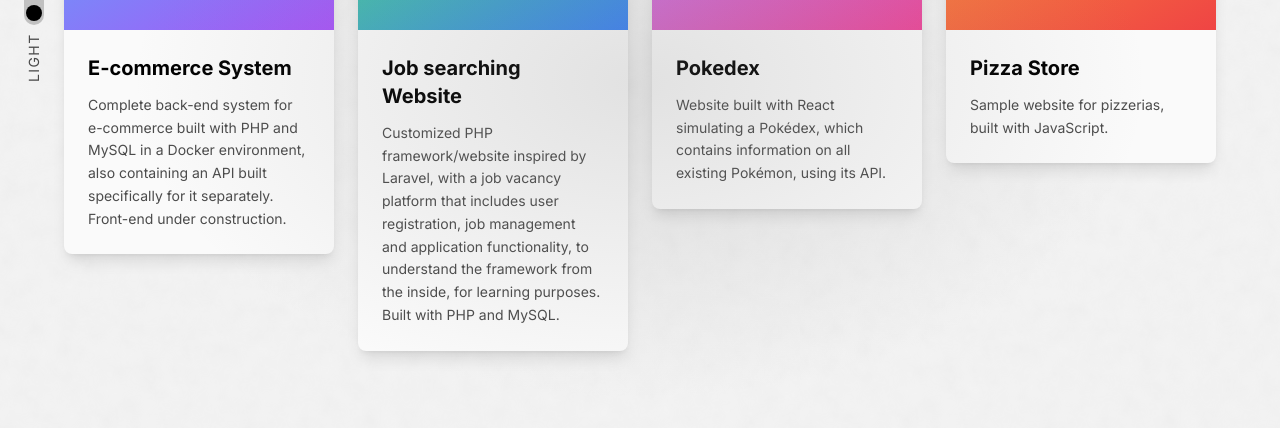
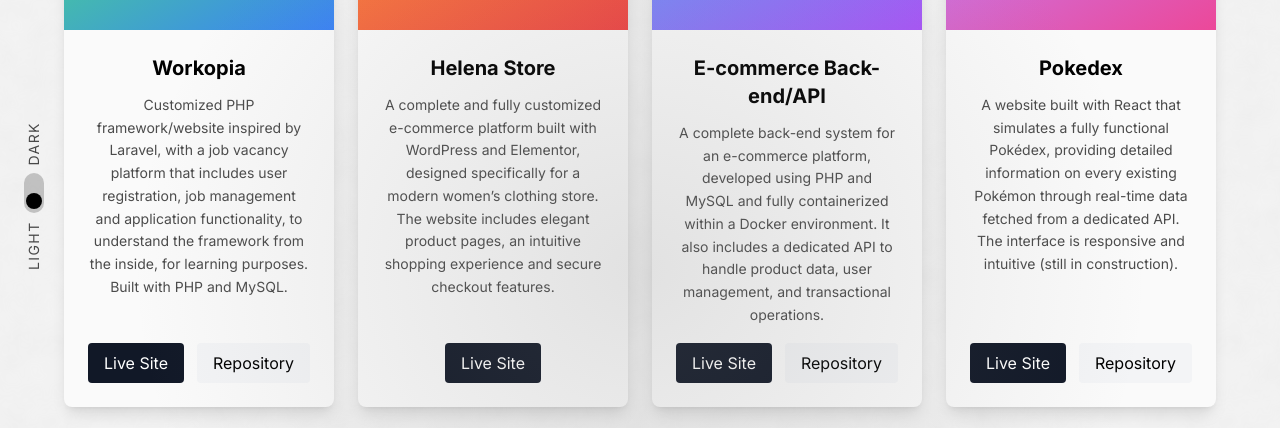
Before and after one commit to erickv2/portfolio, a plain HTML site: page projects.html in a window 1280 px wide. Shown: the part 318-746 px from the top of the page. Drawn offline with nearby package versions, Linux system fonts and the light colour scheme.

Commit message:
updates portfolio

```diff
--- a/projects.html
+++ b/projects.html
@@ -94,65 +94,90 @@
 
         <!-- Projects Grid -->
         <main class="grid grid-cols-1 md:grid-cols-2 xl:grid-cols-4 gap-6 mt-10">
+
+            <!-- Project 2 -->
+            <div class="project-card bg-white dark:bg-gray-800 rounded-lg overflow-hidden shadow-lg h-full flex flex-col">
+                <div class="aspect-video bg-gradient-to-br from-green-400 to-blue-500 flex items-center justify-center">
+                    <i class="devicon-php-plain text-6xl text-white"></i>
+                </div>
+                <div class="p-6 flex flex-col flex-1">
+                    <h3 class="text-xl font-bold mb-3 text-center">Workopia</h3>
+                    <p class="text-text-light/70 dark:text-text-dark/70 text-sm leading-relaxed text-center">
+Customized PHP framework/website inspired by Laravel, with a job vacancy platform that includes user registration, job management and application functionality, to understand the framework from the inside, for learning purposes. Built with PHP and MySQL.
+                    </p>
+                    <div class="mt-auto pt-4 flex justify-between items-end gap-3">
+                        <a href="https://workopia-beta.vercel.app/" target="_blank" rel="noopener" class="inline-flex h-10 items-center justify-center bg-gray-900 dark:bg-gray-800 text-white px-4 rounded hover:opacity-90">Live Site</a>
+                        <a href="https://github.com/erickv2/workopia" target="_blank" rel="noopener" class="inline-flex h-10 items-center justify-center bg-gray-100 dark:bg-gray-700 text-text-light dark:text-text-dark px-4 rounded hover:opacity-90">Repository</a>
+                    </div>
+                </div>
+            </div>
+
+            <!-- Project 4 -->
+            <div class="project-card bg-white dark:bg-gray-800 rounded-lg overflow-hidden shadow-lg h-full flex flex-col">
+                <div class="aspect-video bg-gradient-to-br from-orange-400 to-red-500 flex items-center justify-center">
+                    <i class="devicon-wordpress-plain text-6xl text-white"></i>
+                </div>
+                <div class="p-6 flex flex-col flex-1">
+                    <h3 class="text-xl font-bold mb-3 text-center">Helena Store</h3>
+                    <p class="text-text-light/70 dark:text-text-dark/70 text-sm leading-relaxed text-center">
+A complete and fully customized e-commerce platform built with WordPress and Elementor, designed specifically for a modern women’s clothing store. The website includes elegant product pages, an intuitive shopping experience and secure checkout features.
+                    </p>
+                    <div class="mt-auto pt-4 flex justify-center">
+                        <a href="https://yellow-goldfinch-784173.hostingersite.com/" target="_blank" rel="noopener" class="inline-flex h-10 items-center justify-center bg-gray-900 dark:bg-gray-800 text-white px-4 rounded hover:opacity-90">Live Site</a>
+                    </div>
+                </div>
+            </div>
+
             <!-- Project 1 -->
-            <a href="https://darkorange-sparrow-647605.hostingersite.com/">
-            <div class="project-card bg-white dark:bg-gray-800 rounded-lg overflow-hidden shadow-lg">
+            <div class="project-card bg-white dark:bg-gray-800 rounded-lg overflow-hidden shadow-lg h-full flex flex-col">
                 <div class="aspect-video bg-gradient-to-br from-blue-400 to-purple-500 flex items-center justify-center">
                     <i class="devicon-php-plain text-6xl text-white"></i>
                 </div>
-                <div class="p-6">
-                    <h3 class="text-xl font-bold mb-3">E-commerce System</h3>
-                    <p class="text-text-light/70 dark:text-text-dark/70 text-sm leading-relaxed">
-Complete back-end system for e-commerce built with PHP and MySQL in a Docker environment, also containing an API built specifically for it separately. Front-end under construction.
+                <div class="p-6 flex flex-col flex-1">
+                    <h3 class="text-xl font-bold mb-3 text-center">E-commerce Back-end/API</h3>
+                    <p class="text-text-light/70 dark:text-text-dark/70 text-sm leading-relaxed text-center">
+A complete back-end system for an e-commerce platform, developed using PHP and MySQL and fully containerized within a Docker environment. It also includes a dedicated API to handle product data, user management, and transactional operations.
                     </p>
+                    <div class="mt-auto pt-4 flex justify-between items-end gap-3">
+                        <a href="https://darkorange-sparrow-647605.hostingersite.com/" target="_blank" rel="noopener" class="inline-flex h-10 items-center justify-center bg-gray-900 dark:bg-gray-800 text-white px-4 rounded hover:opacity-90">Live Site</a>
+                        <a href="https://github.com/erickv2/orders" target="_blank" rel="noopener" class="inline-flex h-10 items-center justify-center bg-gray-100 dark:bg-gray-700 text-text-light dark:text-text-dark px-4 rounded hover:opacity-90">Repository</a>
+                    </div>
                 </div>
             </div>
-            </a>
-
-            <!-- Project 2 -->
-            <a href="https://workopia-beta.vercel.app/">
-            <div class="project-card bg-white dark:bg-gray-800 rounded-lg overflow-hidden shadow-lg">
-                <div class="aspect-video bg-gradient-to-br from-green-400 to-blue-500 flex items-center justify-center">
-                    <i class="devicon-php-plain text-6xl text-white"></i>
-                </div>
-                <div class="p-6">
-                    <h3 class="text-xl font-bold mb-3">Job searching Website</h3>
-                    <p class="text-text-light/70 dark:text-text-dark/70 text-sm leading-relaxed">
-Customized PHP framework/website inspired by Laravel, with a job vacancy platform that includes user registration, job management and application functionality, to understand the framework from the inside, for learning purposes. Built with PHP and MySQL.
-                    </p>
-                </div>
-            </div>
-            </a>
 
             <!-- Project 3 -->
-            <a href="https://pokedex-gamma-nine-56.vercel.app/">
-            <div class="project-card bg-white dark:bg-gray-800 rounded-lg overflow-hidden shadow-lg">
+            <div class="project-card bg-white dark:bg-gray-800 rounded-lg overflow-hidden shadow-lg h-full flex flex-col">
                 <div class="aspect-video bg-gradient-to-br from-purple-400 to-pink-500 flex items-center justify-center">
                     <i class="devicon-react-original text-6xl text-white"></i>
                 </div>
-                <div class="p-6">
-                    <h3 class="text-xl font-bold mb-3">Pokedex</h3>
-                    <p class="text-text-light/70 dark:text-text-dark/70 text-sm leading-relaxed">
-Website built with React simulating a Pokédex, which contains information on all existing Pokémon, using its API.
+                <div class="p-6 flex flex-col flex-1">
+                    <h3 class="text-xl font-bold mb-3 text-center">Pokedex</h3>
+                    <p class="text-text-light/70 dark:text-text-dark/70 text-sm leading-relaxed text-center">
+A website built with React that simulates a fully functional Pokédex, providing detailed information on every existing Pokémon through real-time data fetched from a dedicated API. The interface is responsive and intuitive (still in construction).
                     </p>
+                    <div class="mt-auto pt-4 flex justify-between items-end gap-3">
+                        <a href="https://pokedex-gamma-nine-56.vercel.app/" target="_blank" rel="noopener" class="inline-flex h-10 items-center justify-center bg-gray-900 dark:bg-gray-800 text-white px-4 rounded hover:opacity-90">Live Site</a>
+                        <a href="https://github.com/erickv2/pokedex" target="_blank" rel="noopener" class="inline-flex h-10 items-center justify-center bg-gray-100 dark:bg-gray-700 text-text-light dark:text-text-dark px-4 rounded hover:opacity-90">Repository</a>
+                    </div>
                 </div>
             </div>
-            </a>
 
-            <!-- Project 4 -->
-            <a href="https://pizza-store-psi.vercel.app/">
-            <div class="project-card bg-white dark:bg-gray-800 rounded-lg overflow-hidden shadow-lg">
+            <!-- Project 5 -->
+            <div class="project-card bg-white dark:bg-gray-800 rounded-lg overflow-hidden shadow-lg h-full flex flex-col">
                 <div class="aspect-video bg-gradient-to-br from-orange-400 to-red-500 flex items-center justify-center">
                     <i class="devicon-javascript-plain text-6xl text-white"></i>
                 </div>
-                <div class="p-6">
-                    <h3 class="text-xl font-bold mb-3">Pizza Store</h3>
-                    <p class="text-text-light/70 dark:text-text-dark/70 text-sm leading-relaxed">
-Sample website for pizzerias, built with JavaScript.
+                <div class="p-6 flex flex-col flex-1">
+                    <h3 class="text-xl font-bold mb-3 text-center">Pizza Store</h3>
+                    <p class="text-text-light/70 dark:text-text-dark/70 text-sm leading-relaxed text-center">
+Sample website for pizzerias, built with javascript and sequelize for the back-end.
                     </p>
+                    <div class="mt-auto pt-4 flex justify-between items-end gap-3">
+                        <a href="https://pizza-store-psi.vercel.app/" target="_blank" rel="noopener" class="inline-flex h-10 items-center justify-center bg-gray-900 dark:bg-gray-800 text-white px-4 rounded hover:opacity-90">Live Site</a>
+                        <a href="https://github.com/erickv2/pizza-store" target="_blank" rel="noopener" class="inline-flex h-10 items-center justify-center bg-gray-100 dark:bg-gray-700 text-text-light dark:text-text-dark px-4 rounded hover:opacity-90">Repository</a>
+                    </div>
                 </div>
             </div>
-            </a>
 
     <!-- Theme Toggle -->
     <div class="absolute left-8 md:left-16 top-1/2 -translate-y-1/2 flex items-center -rotate-90 origin-top-left ml-[-40px] mt-[10px]">
```
Also changed, not shown: contact.html (+1 -1 lines).
